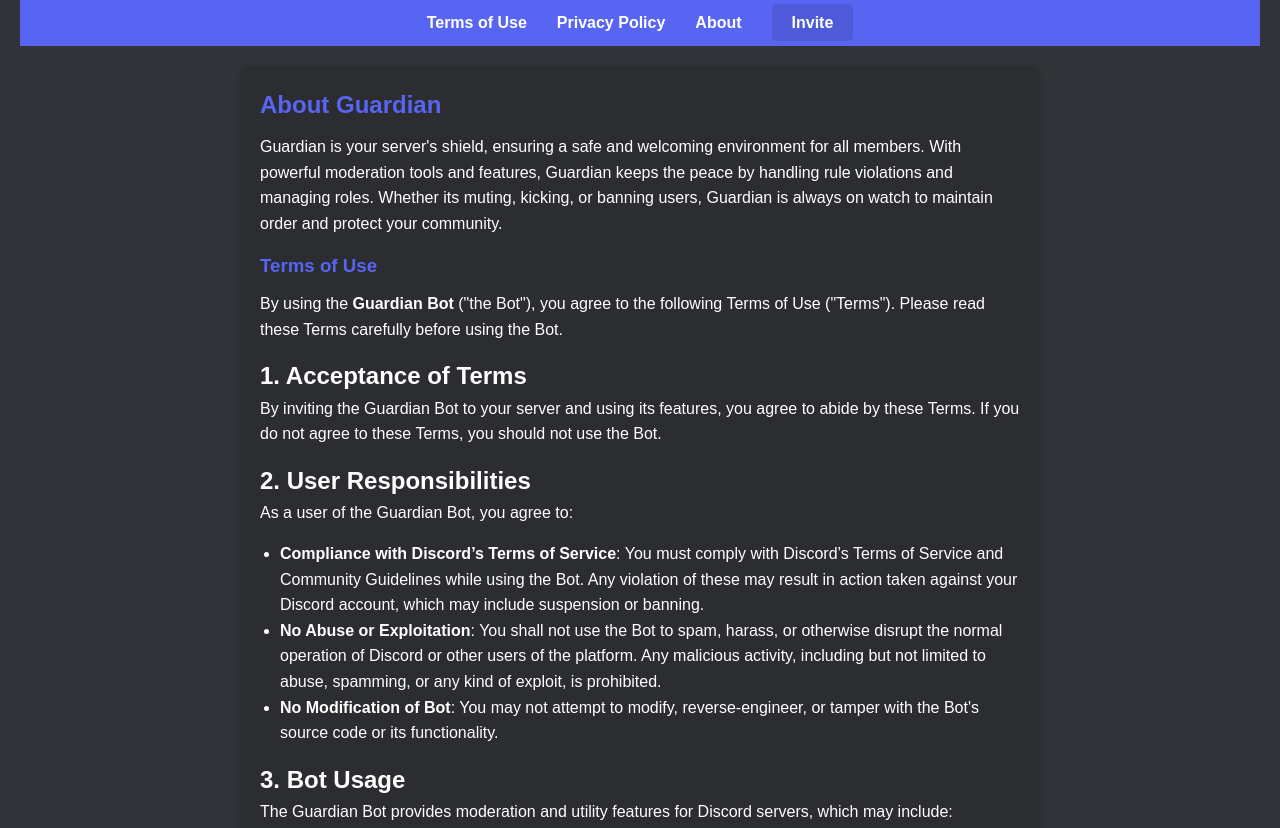
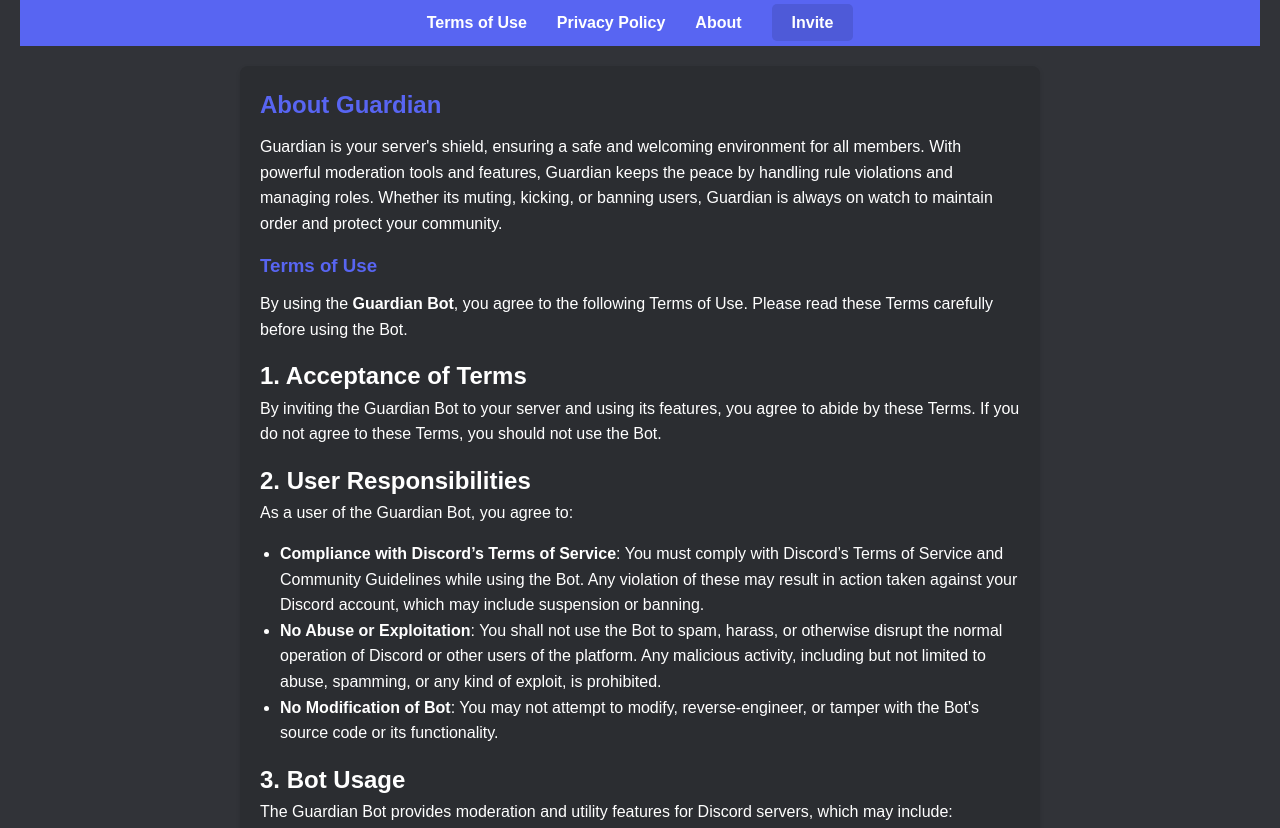
Before and after one commit to Doge-OS/Guardian, a plain HTML site: page index.html in a window 1280 px wide. Shown: the top 828 px of the page. Drawn offline with Linux system fonts and the light colour scheme.

Commit message:
Update index.html

```diff
--- a/index.html
+++ b/index.html
@@ -27,7 +27,7 @@
         <section id="terms">
             <h1>Terms of Use</h1>
 
-            <p>By using the <strong>Guardian Bot</strong> ("the Bot"), you agree to the following Terms of Use ("Terms"). Please read these Terms carefully before using the Bot.</p>
+            <p>By using the <strong>Guardian Bot</strong>, you agree to the following Terms of Use. Please read these Terms carefully before using the Bot.</p>
 
             <h2>1. Acceptance of Terms</h2>
             <p>By inviting the Guardian Bot to your server and using its features, you agree to abide by these Terms. If you do not agree to these Terms, you should not use the Bot.</p>
```
